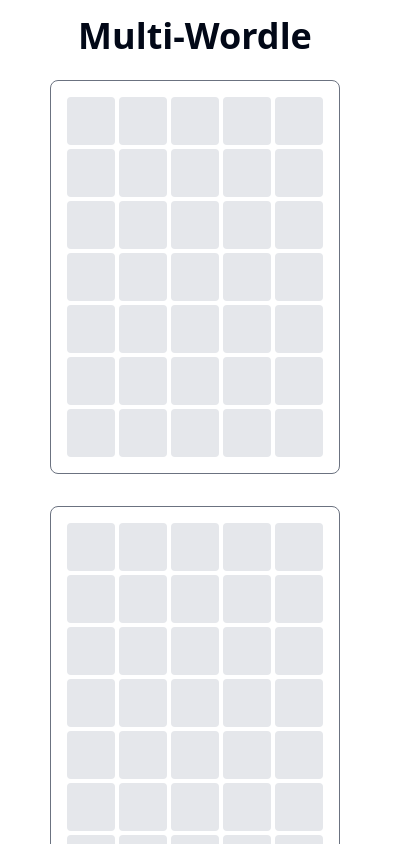
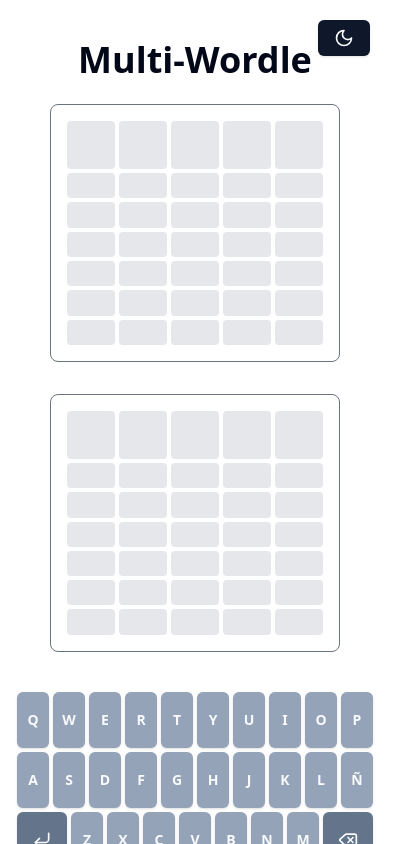
Before and after one commit to PolCarva/wordle-infinito, a Next.js app: page / in a window 390 px wide. Both pictures are taken after a click on the button "Empezar a Jugar". Shown: the top 844 px of the page, 413 px wide, since content can reach past the window. Built offline with nearby package versions, Linux system fonts and the light colour scheme.

Commit message:
add theme toggle button and improve layout responsiveness

```diff
--- a/app/game.tsx
+++ b/app/game.tsx
@@ -5,7 +5,11 @@ import { Button } from "@/components/ui/button";
 import { Input } from "@/components/ui/input";
 import { WORD_LIST } from "./word-list";
 import { ACCEPTED_WORDS } from "./accepted-words";
-import { CornerDownLeftIcon, DeleteIcon } from "lucide-react";
+import {
+  CornerDownLeftIcon,
+  DeleteIcon,
+} from "lucide-react";
+import ThemeButton from "@/components/ThemeButton";
 
 type LetterState = "correct" | "present" | "absent" | "empty";
 
@@ -102,7 +106,7 @@ function GameBoard({
               return (
                 <div
                   key={j}
-                  className={`w-12 h-12 flex items-center justify-center text-xl font-bold rounded
+                  className={`flex w-12 items-center justify-center text-xl font-bold rounded
               ${
                 state === "correct"
                   ? "bg-green-500"
@@ -111,7 +115,13 @@ function GameBoard({
                   : state === "absent"
                   ? "bg-gray-500"
                   : "bg-gray-200 dark:bg-gray-700"
-                    }`}
+              }
+              ${
+                i === board.guesses.length && !board.completed
+                  ? "h-12"
+                  : "h-[3vh] text-xs"
+              }
+              ${i > board.guesses.length ? "text-transparent" : ""}`}
                 >
                   {letter}
                 </div>
@@ -169,7 +179,7 @@ function Keyboard({
 
   const getKeyBackground = (letter: string): string => {
     if (letter === "ENTER" || letter === "BACKSPACE")
-      return "bg-slate-500 dark:bg-gray-600";
+      return "bg-slate-500 dark:bg-slate-300";
 
     const state = getLetterStates(letter.toUpperCase());
     switch (state) {
@@ -178,14 +188,14 @@ function Keyboard({
       case "present":
         return "bg-yellow-500 text-white";
       case "absent":
-        return "bg-gray-500 text-white";
+        return "bg-gray-500 text-white dark:bg-slate-600";
       default:
-        return "bg-slate-400 dark:bg-gray-700";
+        return "bg-slate-400";
     }
   };
 
   return (
-    <div className="grid gap-1 mt-4">
+    <div className="grid gap-1 max-w-[calc(100svw-10px)] mt-4">
       {rows.map((row, i) => (
         <div key={i} className="flex justify-center gap-1">
           {row.map((key) => (
@@ -193,7 +203,9 @@ function Keyboard({
               key={key}
               onClick={() => onKeyPress(key)}
               className={`${
-                key === "ENTER" || key === "BACKSPACE" ? "px-2 text-xs w-full" : "w-10"
+                key === "ENTER" || key === "BACKSPACE"
+                  ? "px-2 text-xs w-full"
+                  : "w-8 md:w-10"
               } h-14 font-bold ${getKeyBackground(key)}`}
               disabled={gameState.gameOver}
             >
@@ -318,8 +330,9 @@ export default function Game() {
 
   if (!started) {
     return (
-      <div className="flex flex-col items-center gap-4 p-8">
-        <h1 className="text-4xl font-bold mb-8">Multi-Wordle</h1>
+      <div className="flex w-full h-svh justify-center flex-col items-center gap-4">
+        <ThemeButton />
+        <h1 className="text-4xl font-bold mb-2">Multi-Wordle</h1>
         <div className="flex items-center gap-4">
           <label className="text-lg">Número de juegos:</label>
           <Input
@@ -341,7 +354,9 @@ export default function Game() {
   if (!gameState) return null;
 
   return (
-    <div className="flex flex-col items-center gap-6 p-4">
+    <div className="flex w-full flex-col items-center gap-6 p-4 pt-10">
+      <ThemeButton />
+
       <h1 className="text-4xl font-bold">Multi-Wordle</h1>
       <div className="grid grid-cols-1 md:grid-cols-2 lg:grid-cols-3 gap-8">
         {gameState.boards.map((board, i) => (
--- /dev/null
+++ b/components/ThemeButton.tsx
@@ -0,0 +1,24 @@
+"use client";
+import React, { useState } from "react";
+import { Button } from "./ui/button";
+import { MoonIcon, SunIcon } from "lucide-react";
+
+const ThemeButton = () => {
+  const [darkTheme, setDarkTheme] = useState(
+    localStorage.getItem("darkTheme") === "true"
+  );
+  return (
+    <Button
+    className="fixed top-5 right-5 z-10"
+      onClick={() => {
+        document.documentElement.classList.toggle("dark");
+        setDarkTheme(!darkTheme);
+        localStorage.setItem("darkTheme", JSON.stringify(darkTheme));
+      }}
+    >
+      {darkTheme ? <SunIcon /> : <MoonIcon />}
+    </Button>
+  );
+};
+
+export default ThemeButton;
```
Lines whose indentation alone changed are shown as unchanged.
